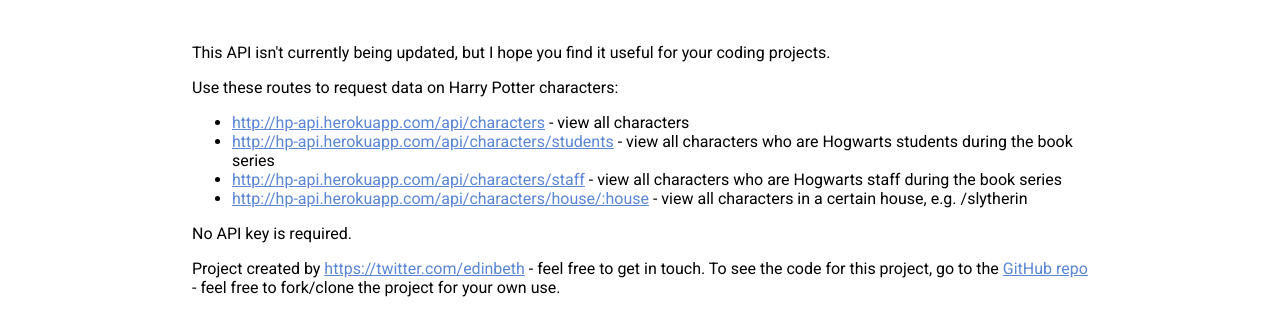
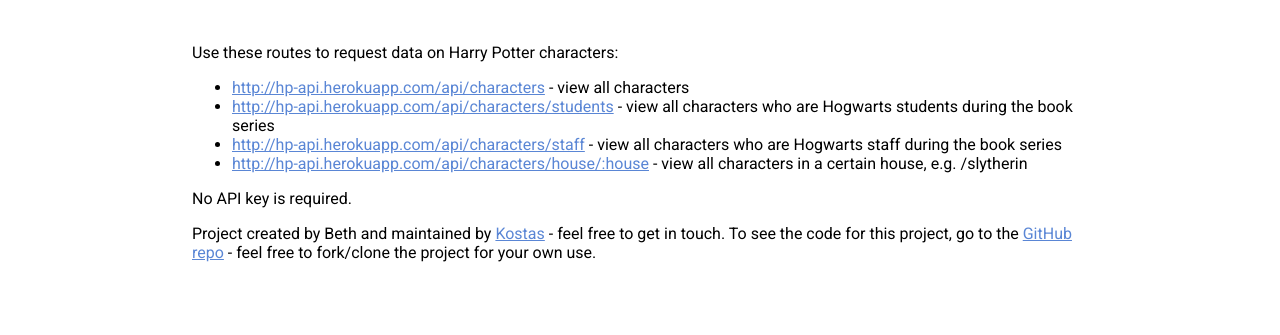
Before and after one commit to KostaSav/hp-api, a website: page public/index.html in a window 1280 px wide. Shown: the part 153-488 px from the top of the page. Drawn offline with Linux system fonts and the light colour scheme.

Commit message:
Update landing page

```diff
--- a/public/index.html
+++ b/public/index.html
@@ -10,7 +10,6 @@
     <h2>Welcome to the <span class="title">HP-API!</span></h2>
   </header>
   <main>
-    <p>This API isn't currently being updated, but I hope you find it useful for your coding projects.</p>
     <p>Use these routes to request data on Harry Potter characters:</p>
     <ul>
     <li><a href="http://hp-api.herokuapp.com/api/characters">http://hp-api.herokuapp.com/api/characters</a> - view all characters</li>
@@ -19,7 +18,7 @@
     <li><a href="http://hp-api.herokuapp.com/api/characters/house/gryffindor">http://hp-api.herokuapp.com/api/characters/house/:house</a> - view all characters in a certain house, e.g. /slytherin</li>
     </ul>
     <p>No API key is required.</p>
-    <p>Project created by <a href="https://twitter.com/edinbeth">https://twitter.com/edinbeth</a> - feel free to get in touch. To see the code for this project, go to the <a href="https://github.com/bethfraser/hp-api">GitHub repo</a> - feel free to fork/clone the project for your own use.
+    <p>Project created by Beth and maintained by <a href="https://github.com/KostaSav">Kostas</a> - feel free to get in touch. To see the code for this project, go to the <a href="https://github.com/bethfraser/hp-api">GitHub repo</a> - feel free to fork/clone the project for your own use.
   </main>
 </body>
 </html>
```
